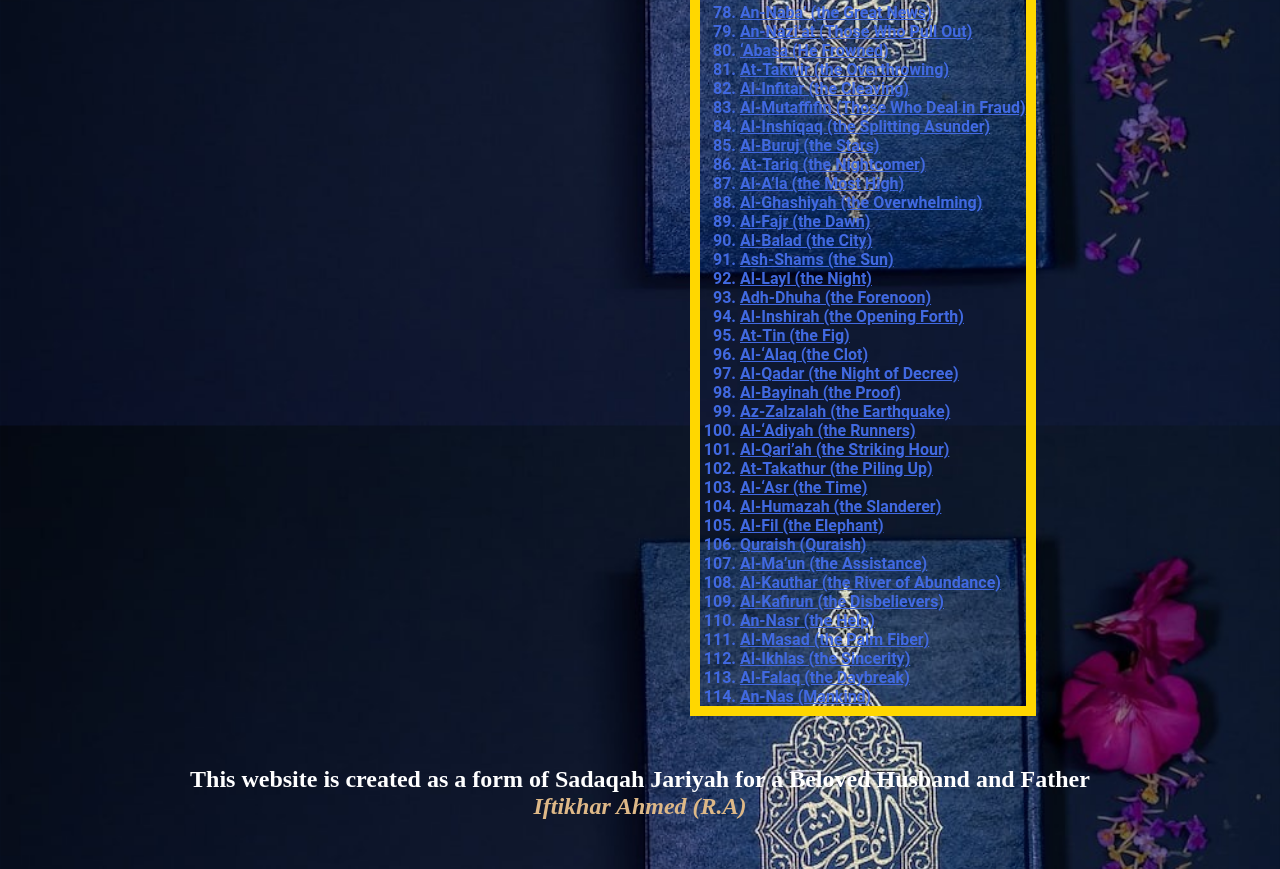
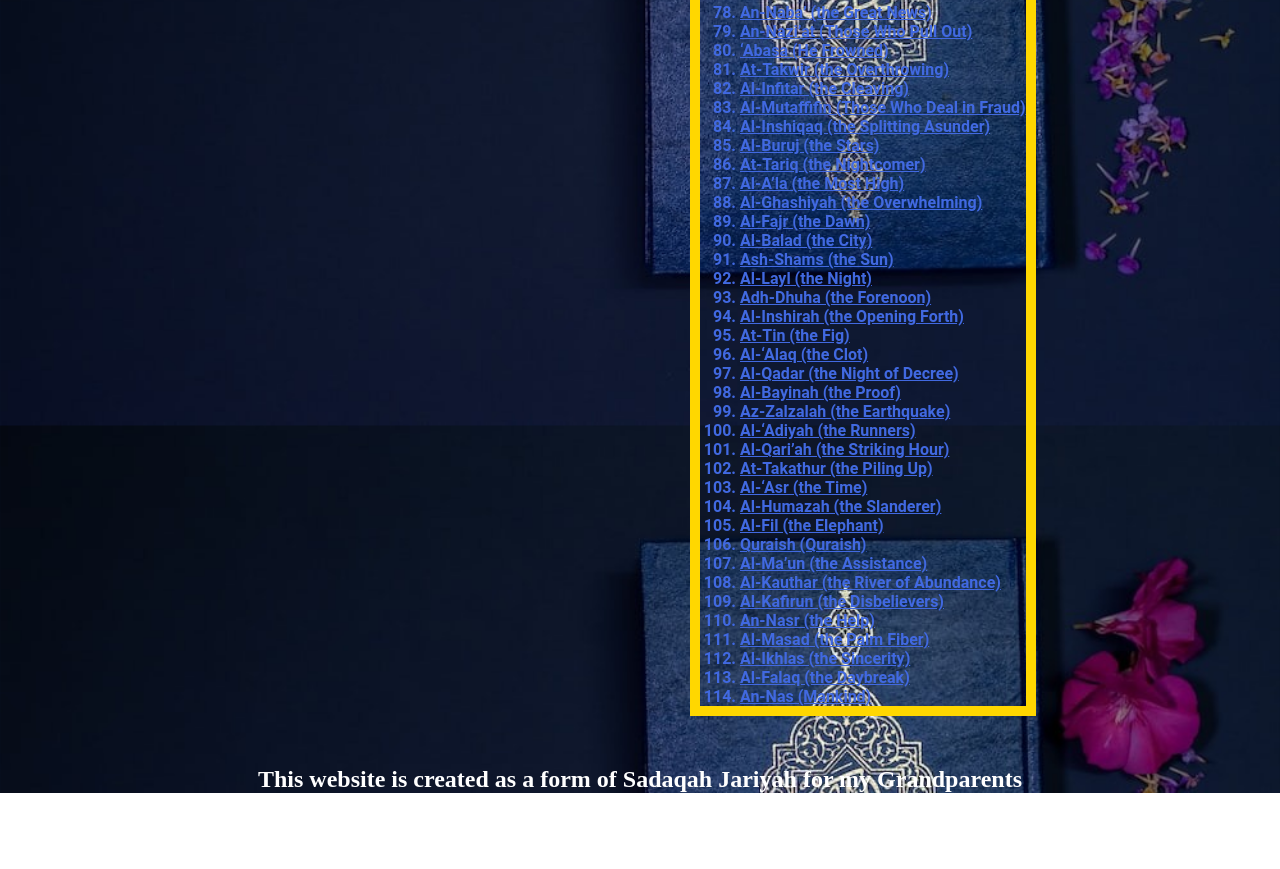
Before and after one commit to hassanChaudhry21/Sadaqah-Jariyah, a plain HTML site: page index.html in a window 1280 px wide. Shown: the part 1282-2151 px from the top of the page. After the commit the page ends 2075 px from the top, so only its background shows below. Drawn offline with Linux system fonts and the light colour scheme.

Commit message:
Update index.html

```diff
--- a/index.html
+++ b/index.html
@@ -164,7 +164,7 @@
     </section>
 
 
-    <footer style="color: white;"><h2>This website is created as a form of Sadaqah Jariyah for a Beloved Husband and Father<br><span><b><i> Iftikhar Ahmed (R.A)</b></i></span></h2></footer>
+    <footer style="color: white;"><h2>This website is created as a form of Sadaqah Jariyah for my Grandparents <br><span><b><i></b></i></span></h2></footer>
     <div id="google_element"></div>
 
 <script src="script.js"></script>
```
